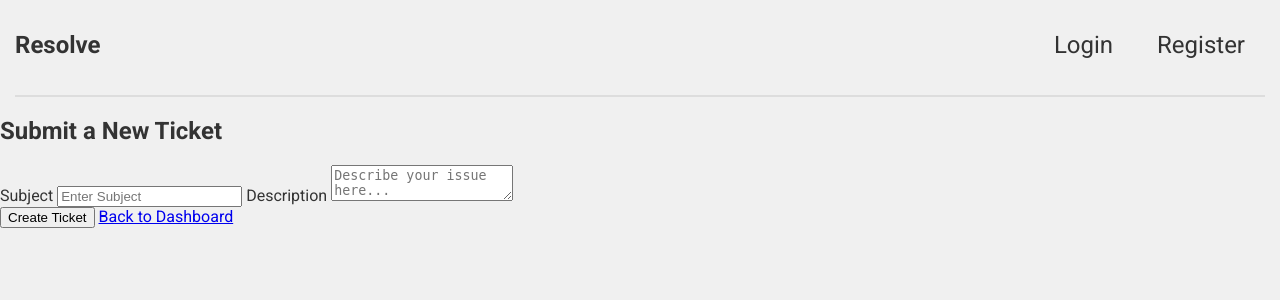
After one commit to BenYoung03/resolve, a Flask app: template app/templates/newticket.html in a window 1280 px wide. The commit adds this page. Shown: the top 300 px of the page. Run offline with Flask 3, Linux system fonts and the light colour scheme; the template is opened without the code that fills it: values that come from a table or form of the project are taken from there, others are empty; some libraries are stand-ins or nearby versions.

Commit message:
Add create ticket route

```diff
--- a/app/routes.py
+++ b/app/routes.py
@@ -1,6 +1,6 @@
 from app import app, db
 from flask import render_template, flash, redirect, url_for, request
-from app.forms import LoginForm, RegistrationForm
+from app.forms import LoginForm, RegistrationForm, CreateTicketForm
 from app.models import User, Role
 from werkzeug.security import generate_password_hash, check_password_hash
 from flask_login import login_user, logout_user, login_required
@@ -71,3 +71,9 @@ def logout():
     # Run logout_user and redirect to home page
     logout_user()
     return redirect(url_for('index'))
+
+@app.route('/createticket')
+@login_required
+def create_ticket():
+    form = CreateTicketForm()
+    return render_template('newticket.html', form=form)
--- a/app/static/styles/ticketView.css
+++ b/app/static/styles/ticketView.css
@@ -7,9 +7,9 @@
 
 .left-menu {
     position: fixed;
-    top: 118px;
+    top: 95px;
     left: 0;
-    height: calc(100vh - 60px);
+    height: calc(100vh - 70px);
     width: 20%;
     background-color: #f8f9fa;
     box-shadow: 2px 0 5px rgba(0, 0, 0, 0.1);
@@ -84,8 +84,6 @@
     gap: 20px;
     width: 100%;
     justify-content: center;
-    padding-bottom: 20px;
-    border-bottom: 2px solid #ddd;
 }
 
 .open-closed button {
--- a/app/templates/index.html
+++ b/app/templates/index.html
@@ -13,7 +13,7 @@
                     <li><a href="#">My Tickets</a></li>
                     <li><a href="#">Open Tickets</a></li>
                     <li><a href="#">Closed Tickets</a></li>
-                    <li><a href="#">New Ticket</a></li>
+                    <li><a href="/createticket">New Ticket</a></li>
                 </ul>
             </div>
             <div class="right-menu">
--- /dev/null
+++ b/app/templates/newticket.html
@@ -0,0 +1,25 @@
+{% extends "base.html" %}
+
+{% block extra_head %}
+    <link rel="stylesheet" type="text/css" href="{{ url_for('static',filename='styles/newticket.css') }}">
+{% endblock %}
+
+{% block content %}
+<div class="register">
+    <div class="registration-container">
+        <div class="header-wrapper"><h2>Submit a New Ticket</h2></div>
+        <form action="" method="post" novalidate>
+            {{ form.hidden_tag() }}
+            {{ form.subject.label }}
+            {{ form.subject(class="subject", placeholder="Enter Subject")}}
+            {{ form.description.label }}
+            {{ form.description(class="description", placeholder="Describe your issue here...")}}
+
+            <div class="confirm-container">
+                {{ form.submit(class="register-confirm") }}
+                <a href="{{ url_for('index') }}">Back to Dashboard</a>
+            </div>
+        </form>
+    </div>
+</div>
+{% endblock %}
```
Also changed, not shown: app/static/styles/newticket.css (added).
